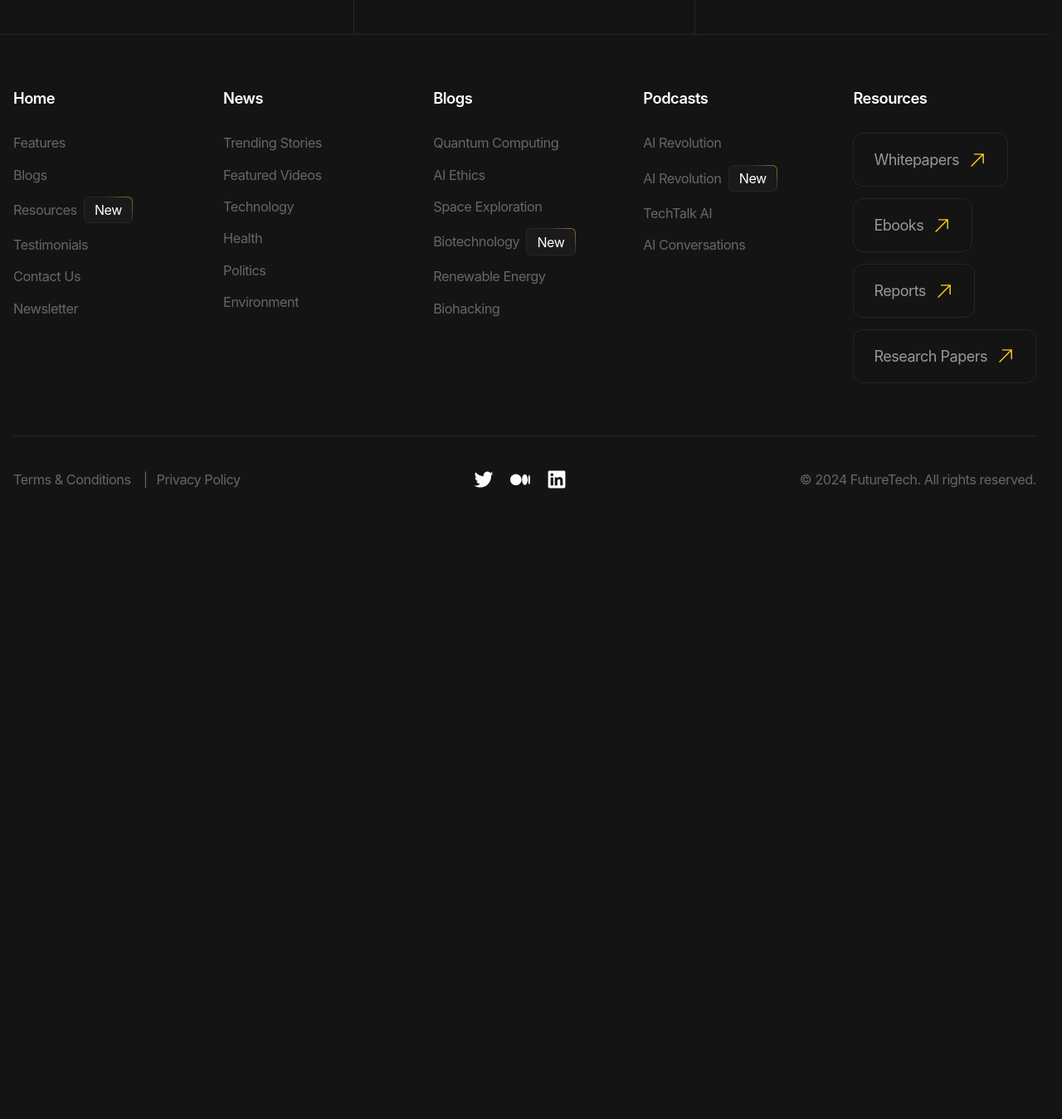
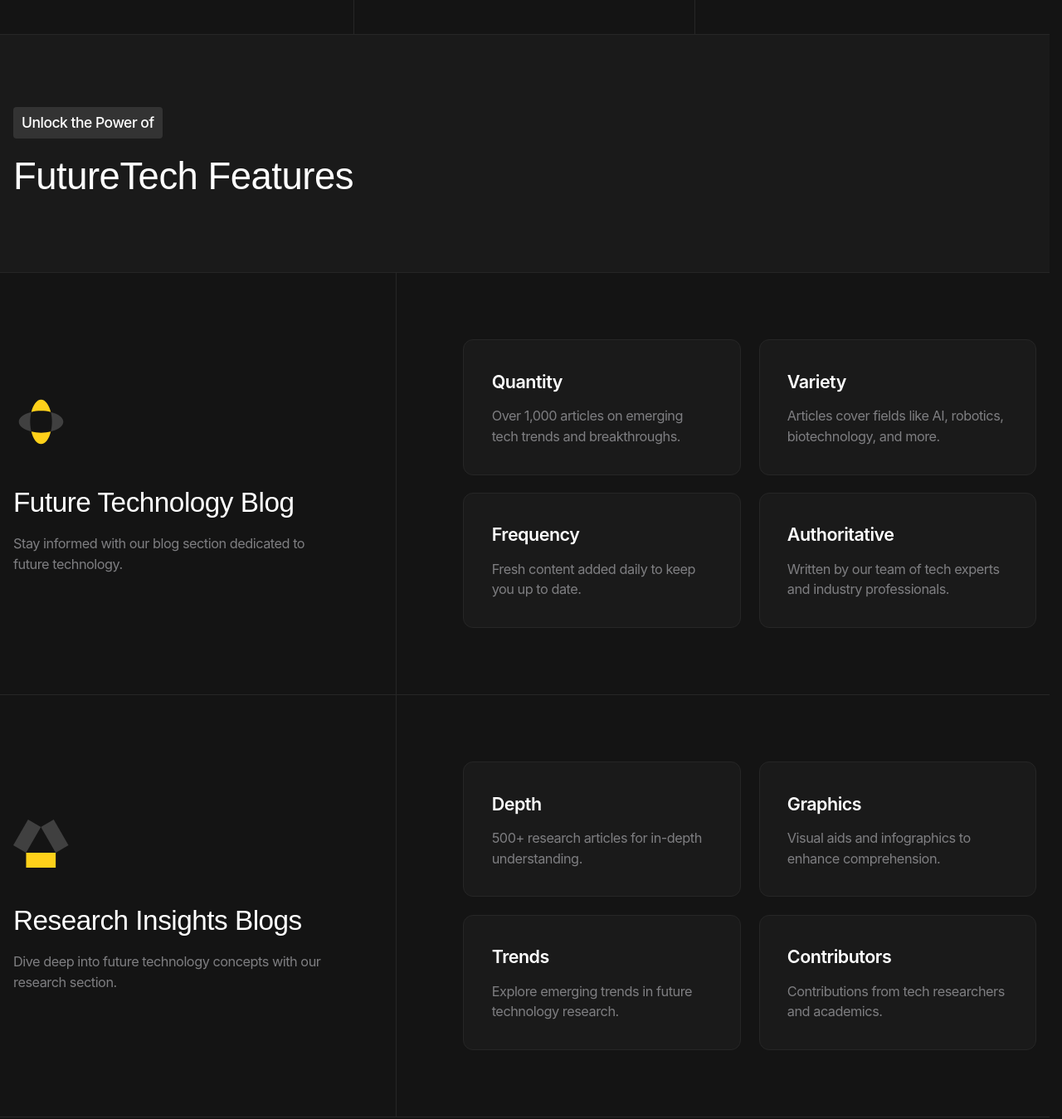
Before and after one commit to nikita-khv-web/future-tech, a website built with Vite: page index.html in a window 1280 px wide. Shown: the part 1200-2549 px from the top of the page at 83% size. Before the commit the page ends 1831 px from the top, so only its background shows below. Built offline with nearby package versions, Linux system fonts and the light colour scheme; files whose address does not match are found by name.

Commit message:
feat: add section features

```diff
--- a/index.html
+++ b/index.html
@@ -74,7 +74,7 @@
     </header>
 
     <main>
-      <div class="hero" aria-labelledby="hero-title">
+      <section class="hero" aria-labelledby="hero-title">
         <div class="hero__main container">
           <div class="hero__body">
             <p class="hero__subtitle">
@@ -235,7 +235,149 @@
             </li>
           </ul>
         </div>
-      </div>
+      </section>
+
+      <section class="section" aria-labelledby="features-title">
+        <header class="section__header">
+          <div class="section__header-inner container">
+            <div class="section__header-info">
+              <p class="section__subtitle tag">
+                Unlock the Power of
+              </p>
+              <h2 class="section__title" id="features-title">
+                FutureTech Features
+              </h2>
+            </div>
+          </div>
+        </header>
+        <div class="section__body">
+          <ul class="list">
+            <li class="list__item">
+              <div class="card container">
+                <div class="card__preview">
+                  <div class="card__preview-main">
+                    <img
+                      class="card__preview-icon"
+                      src="./src/assets/icons/features/1.svg"
+                      alt
+                      width="80" height="80" loading="lazy">
+                    <div class="card__preview-info">
+                      <h3 class="card__preview-title">
+                        Future Technology Blog
+                      </h3>
+                      <div class="card__preview-description">
+                        <p>
+                          Stay informed with our blog section dedicated to
+                          future technology.
+                        </p>
+                      </div>
+                    </div>
+                  </div>
+                </div>
+                <div class="card__body">
+                  <div class="card__grid card__grid--2-cols">
+                    <div class="card__cell tile">
+                      <h4 class="card__cell-title h5">
+                        Quantity
+                      </h4>
+                      <p class="card__cell-description">
+                        Over 1,000 articles on emerging tech trends and
+                        breakthroughs.
+                      </p>
+                    </div>
+                    <div class="card__cell tile">
+                      <h4 class="card__cell-title h5">
+                        Variety
+                      </h4>
+                      <p class="card__cell-description">
+                        Articles cover fields like AI, robotics, biotechnology,
+                        and more.
+                      </p>
+                    </div>
+                    <div class="card__cell tile">
+                      <h4 class="card__cell-title h5">
+                        Frequency
+                      </h4>
+                      <p class="card__cell-description">
+                        Fresh content added daily to keep you up to date.
+                      </p>
+                    </div>
+                    <div class="card__cell tile">
+                      <h4 class="card__cell-title h5">
+                        Authoritative
+                      </h4>
+                      <p class="card__cell-description">
+                        Written by our team of tech experts and industry
+                        professionals.
+                      </p>
+                    </div>
+                  </div>
+                </div>
+              </div>
+            </li>
+            <li class="list__item">
+              <div class="card container">
+                <div class="card__preview">
+                  <div class="card__preview-main">
+                    <img
+                      class="card__preview-icon"
+                      src="./src/assets/icons/features/2.svg"
+                      alt
+                      width="80" height="80" loading="lazy">
+                    <div class="card__preview-info">
+                      <h3 class="card__preview-title">
+                        Research Insights Blogs
+                      </h3>
+                      <div class="card__preview-description">
+                        <p>
+                          Dive deep into future technology concepts with our
+                          research section.
+                        </p>
+                      </div>
+                    </div>
+                  </div>
+                </div>
+                <div class="card__body">
+                  <div class="card__grid card__grid--2-cols">
+                    <div class="card__cell tile">
+                      <h4 class="card__cell-title h5">
+                        Depth
+                      </h4>
+                      <p class="card__cell-description">
+                        500+ research articles for in-depth understanding.
+                      </p>
+                    </div>
+                    <div class="card__cell tile">
+                      <h4 class="card__cell-title h5">
+                        Graphics
+                      </h4>
+                      <p class="card__cell-description">
+                        Visual aids and infographics to enhance comprehension.
+                      </p>
+                    </div>
+                    <div class="card__cell tile">
+                      <h4 class="card__cell-title h5">
+                        Trends
+                      </h4>
+                      <p class="card__cell-description">
+                        Explore emerging trends in future technology research.
+                      </p>
+                    </div>
+                    <div class="card__cell tile">
+                      <h4 class="card__cell-title h5">
+                        Contributors
+                      </h4>
+                      <p class="card__cell-description">
+                        Contributions from tech researchers and academics.
+                      </p>
+                    </div>
+                  </div>
+                </div>
+              </div>
+            </li>
+          </ul>
+        </div>
+      </section>
     </main>
 
     <footer class="footer">
--- /dev/null
+++ b/src/styles/components/_card.scss
@@ -0,0 +1,77 @@
+@use '../abstracts' as *;
+
+.card {
+  @include tablet-above {
+    display: grid;
+    grid-template-columns: 37.5% auto;
+  }
+
+  &__preview,
+  &__body {
+    padding: rem(80);
+
+    @include laptop {
+      padding: rem(60);
+    }
+  }
+
+  &__preview {
+    display: flex;
+    flex-direction: column;
+    justify-content: center;
+    row-gap: fluid(60, 20);
+    padding-left: 0;
+
+    @include tablet-above {
+      border-right: var(--border);
+    }
+
+    @include tablet {
+      padding-right: 0;
+      padding-block: rem(50);
+      border-bottom: var(--border);
+    }
+
+    &-main {
+      display: grid;
+      row-gap: fluid(50, 24);
+    }
+
+    &-icon {
+      width: fluid(80, 50);
+    }
+
+    &-info {
+      display: grid;
+      row-gap: fluid(16, 6);
+    }
+  }
+
+  &__body {
+    padding-right: 0;
+
+    @include tablet {
+      padding: rem(30) rem(16);
+    }
+  }
+
+  &__grid {
+    display: grid;
+
+    &--2-cols {
+      grid-template-columns: repeat(2, 1fr);
+      gap: fluid(30, 10);
+
+      @include mobile {
+        grid-template-columns: 1fr;
+      }
+    }
+  }
+
+  &__cell {
+    display: flex;
+    flex-direction: column;
+    justify-content: start;
+    row-gap: fluid(20, 4);
+  }
+}
--- /dev/null
+++ b/src/styles/components/_list.scss
@@ -0,0 +1,9 @@
+@use '../abstracts' as *;
+
+.list {
+  &__item {
+    &:not(:last-child) {
+      border-bottom: var(--border);
+    }
+  }
+}
--- /dev/null
+++ b/src/styles/components/_tag.scss
@@ -0,0 +1,15 @@
+@use '../abstracts' as *;
+
+.tag {
+  @include fluid-text(20, 14);
+
+  padding: rem(6) rem(10);
+  font-weight: 500;
+  color: var(--color-light);
+  background-color: var(--color-dark-20);
+  border-radius: rem(4);
+
+  @include laptop {
+    padding: rem(4) rem(8);
+  }
+}
--- /dev/null
+++ b/src/styles/components/_tile.scss
@@ -0,0 +1,12 @@
+@use '../abstracts' as *;
+
+.tile {
+  padding: fluid(40, 24);
+  background-color: var(--color-dark-10);
+  border: var(--border);
+  border-radius: rem(12);
+
+  @include laptop {
+    border-radius: rem(10);
+  }
+}
--- /dev/null
+++ b/src/styles/layout/_section.scss
@@ -0,0 +1,26 @@
+@use '../abstracts' as *;
+
+.section {
+  &__header {
+    padding-block: fluid(120, 40);
+    background-color: var(--color-dark-10);
+
+    &-info {
+      display: grid;
+      align-items: start;
+      row-gap: rem(16);
+
+      @include laptop {
+        row-gap: rem(10);
+      }
+    }
+  }
+
+  &__subtitle {
+    justify-self: start;
+  }
+
+  &__body {
+    border-block: var(--border);
+  }
+}
--- a/src/styles/main.scss
+++ b/src/styles/main.scss
@@ -21,8 +21,13 @@
 @use './components/team';
 @use './components/resources-preview';
 @use './components/advantage-card';
+@use './components/tag';
+@use './components/list';
+@use './components/card';
+@use './components/tile';
 
 // Layout
 @use './layout/header';
 @use './layout/footer';
 @use './layout/hero';
+@use './layout/section';
```
Also changed, not shown: src/assets/icons/features/1.svg (added), src/assets/icons/features/2.svg (added).
